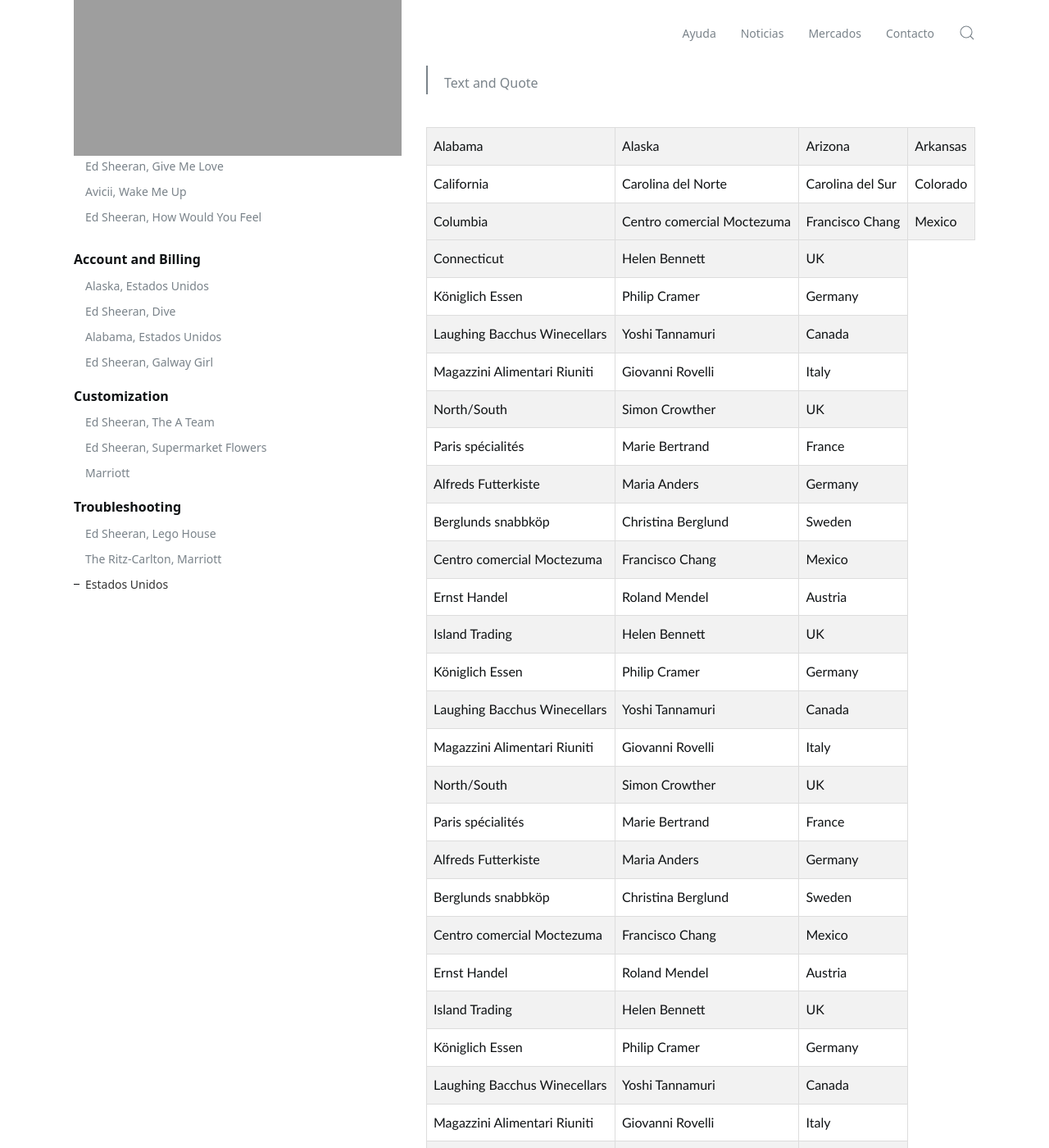
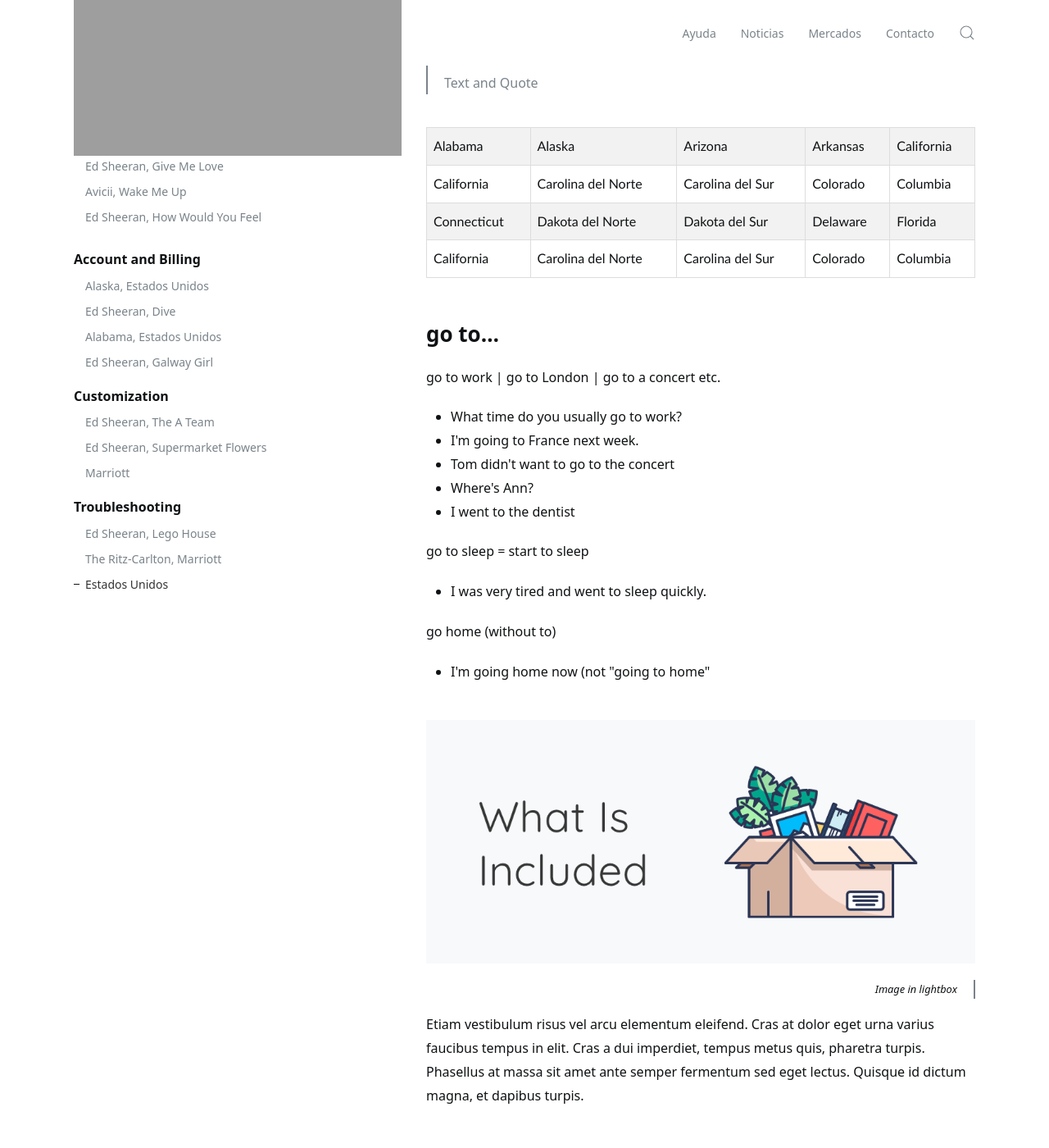
Before and after one commit to jelmii/jelmii.github.io, a Jekyll site: the page built from _docs/assets.md, in a window 1280 px wide and 1400 px high, scrolled down 295 px. Shown: the whole window at 82% size. Built offline with Jekyll 4.4.1, drawn with Linux system fonts in a browser that asks for light colours; some of the changed text lies outside the part shown.

Commit message:
Update assets.md

```diff
--- a/_docs/assets.md
+++ b/_docs/assets.md
@@ -48,158 +48,29 @@ tags: featured
     <td>Alaska</td>
     <td>Arizona</td>
     <td>Arkansas</td>
+    <td>California</td>
   </tr>
   <tr>
     <td>California</td>
     <td>Carolina del Norte</td>
     <td>Carolina del Sur</td>
     <td>Colorado</td>
+    <td>Columbia</td>
+  </tr>
+   <tr>
+    <td>Connecticut</td>
+    <td>Dakota del Norte</td>
+    <td>Dakota del Sur</td>
+    <td>Delaware</td>
+    <td>Florida</td>
   </tr>
   <tr>
+    <td>California</td>
+    <td>Carolina del Norte</td>
+    <td>Carolina del Sur</td>
+    <td>Colorado</td>
     <td>Columbia</td>
-    <td>Centro comercial Moctezuma</td>
-    <td>Francisco Chang</td>
-    <td>Mexico</td>
   </tr>
-  <tr>
-
-
-  </tr>
-  <tr>
-    <td>Connecticut</td>
-    <td>Helen Bennett</td>
-    <td>UK</td>
-  </tr>
-  <tr>
-    <td>Königlich Essen</td>
-    <td>Philip Cramer</td>
-    <td>Germany</td>
-  </tr>
-  <tr>
-    <td>Laughing Bacchus Winecellars</td>
-    <td>Yoshi Tannamuri</td>
-    <td>Canada</td>
-  </tr>
-  <tr>
-    <td>Magazzini Alimentari Riuniti</td>
-    <td>Giovanni Rovelli</td>
-    <td>Italy</td>
-  </tr>
-  <tr>
-    <td>North/South</td>
-    <td>Simon Crowther</td>
-    <td>UK</td>
-  </tr>
-  <tr>
-    <td>Paris spécialités</td>
-    <td>Marie Bertrand</td>
-    <td>France</td>
-  </tr>
- <tr>
-    <td>Alfreds Futterkiste</td>
-    <td>Maria Anders</td>
-    <td>Germany</td>
-  </tr>
-  <tr>
-    <td>Berglunds snabbköp</td>
-    <td>Christina Berglund</td>
-    <td>Sweden</td>
-  </tr>
-  <tr>
-    <td>Centro comercial Moctezuma</td>
-    <td>Francisco Chang</td>
-    <td>Mexico</td>
-  </tr>
-  <tr>
-    <td>Ernst Handel</td>
-    <td>Roland Mendel</td>
-    <td>Austria</td>
-  </tr>
-  <tr>
-    <td>Island Trading</td>
-    <td>Helen Bennett</td>
-    <td>UK</td>
-  </tr>
-  <tr>
-    <td>Königlich Essen</td>
-    <td>Philip Cramer</td>
-    <td>Germany</td>
-  </tr>
-  <tr>
-    <td>Laughing Bacchus Winecellars</td>
-    <td>Yoshi Tannamuri</td>
-    <td>Canada</td>
-  </tr>
-  <tr>
-    <td>Magazzini Alimentari Riuniti</td>
-    <td>Giovanni Rovelli</td>
-    <td>Italy</td>
-  </tr>
-  <tr>
-    <td>North/South</td>
-    <td>Simon Crowther</td>
-    <td>UK</td>
-  </tr>
-  <tr>
-    <td>Paris spécialités</td>
-    <td>Marie Bertrand</td>
-    <td>France</td>
-  </tr>
- <tr>
-    <td>Alfreds Futterkiste</td>
-    <td>Maria Anders</td>
-    <td>Germany</td>
-  </tr>
-  <tr>
-    <td>Berglunds snabbköp</td>
-    <td>Christina Berglund</td>
-    <td>Sweden</td>
-  </tr>
-  <tr>
-    <td>Centro comercial Moctezuma</td>
-    <td>Francisco Chang</td>
-    <td>Mexico</td>
-  </tr>
-  <tr>
-    <td>Ernst Handel</td>
-    <td>Roland Mendel</td>
-    <td>Austria</td>
-  </tr>
-  <tr>
-    <td>Island Trading</td>
-    <td>Helen Bennett</td>
-    <td>UK</td>
-  </tr>
-  <tr>
-    <td>Königlich Essen</td>
-    <td>Philip Cramer</td>
-    <td>Germany</td>
-  </tr>
-  <tr>
-    <td>Laughing Bacchus Winecellars</td>
-    <td>Yoshi Tannamuri</td>
-    <td>Canada</td>
-  </tr>
-  <tr>
-    <td>Magazzini Alimentari Riuniti</td>
-    <td>Giovanni Rovelli</td>
-    <td>Italy</td>
-  </tr>
-  <tr>
-    <td>North/South</td>
-    <td>Simon Crowther</td>
-    <td>UK</td>
-  </tr>
-  <tr>
-    <td>Paris spécialités</td>
-    <td>Marie Bertrand</td>
-    <td>France</td>
-  </tr>
-
-
-
-
-
 </table>
 </body>
 </html>
```
